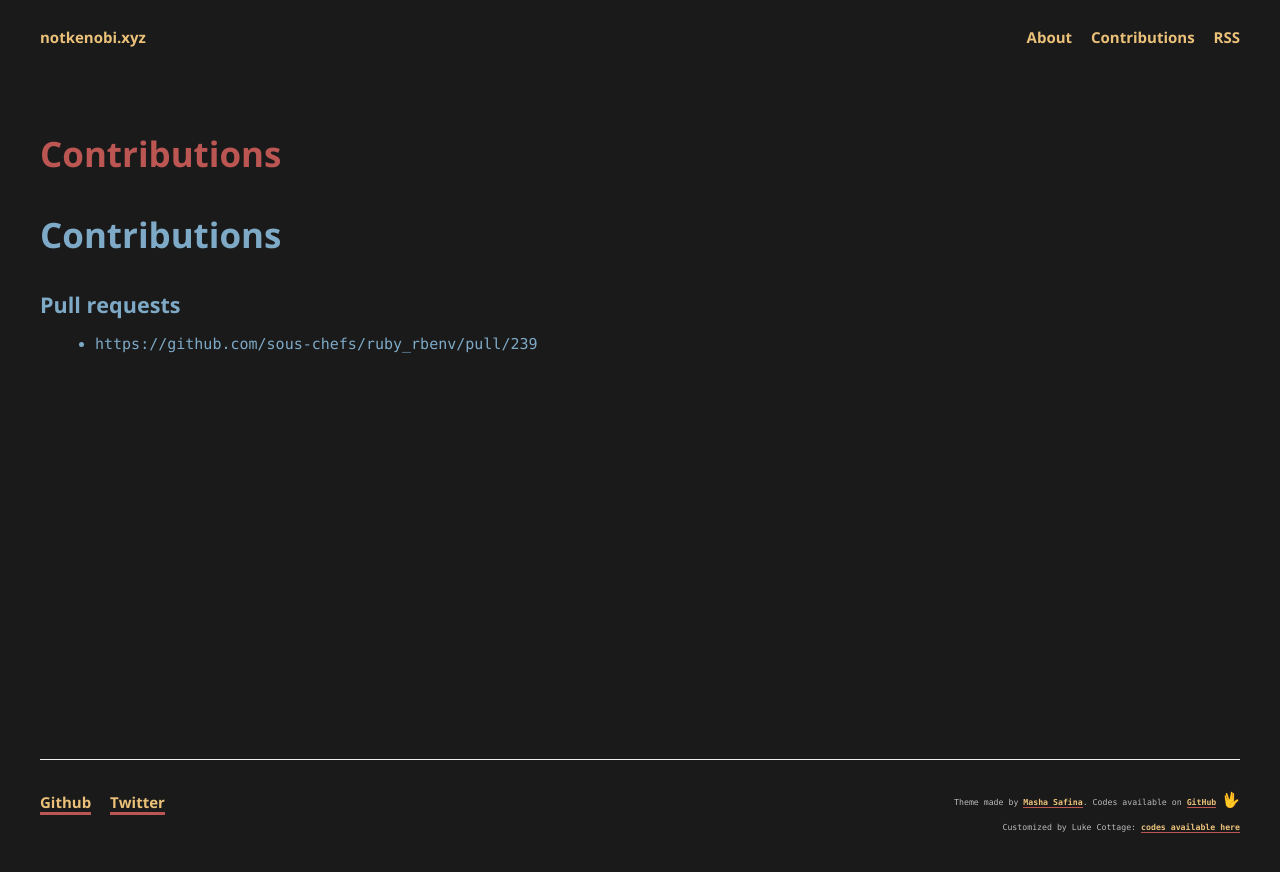
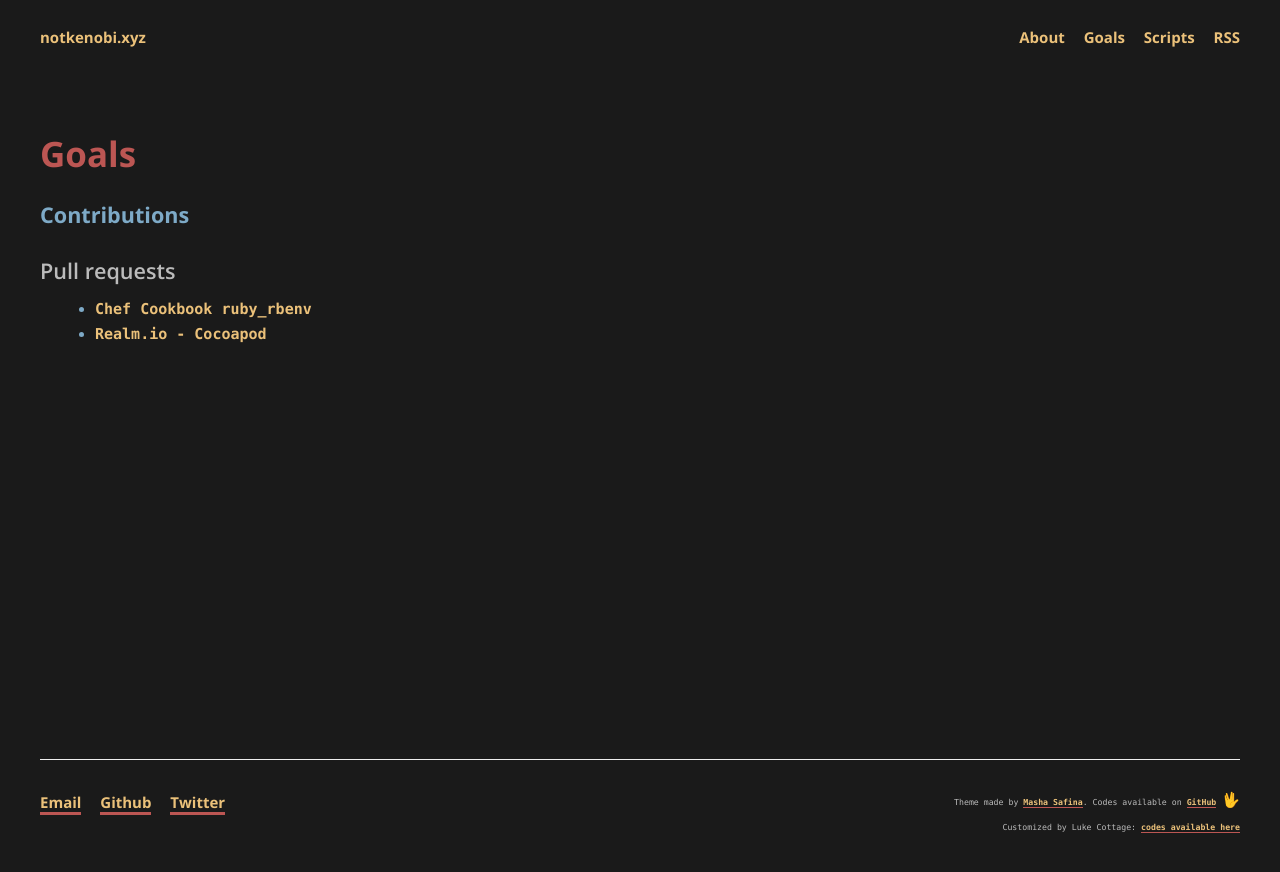
Before and after one commit to CPTBarbaciccia/cptbarbaciccia.github.io, a Jekyll site: the page built from goals.md, in a window 1280 px wide. Shown: the top 872 px of the page. Built offline with Jekyll 4.4.1, drawn with Linux system fonts in a browser that asks for light colours; some web fonts are replaced; our own code applies the rules of GitHub Pages for plain Markdown files.

Commit message:
:feelsgood: - some updates, added email and new sections

```diff
--- a/_config.yml
+++ b/_config.yml
@@ -6,7 +6,7 @@ baseurl:     ""
 url:         "http://notkenobi.xyz"
 
 # Social Links
-#email:            nope
+email:            johntitorwastaken@gmail.com
 twitter_username: luca9dario
 github_username:  x21Kenobi
 
--- a/goals.md
+++ b/goals.md
@@ -1,3 +1,12 @@
-# Contributions
-## Pull requests
-- https://github.com/sous-chefs/ruby_rbenv/pull/239
+---
+layout: page
+title: Goals
+permalink: /goals/
+---
+
+## Contributions
+
+### Pull requests
+
+- [Chef Cookbook ruby_rbenv](https://github.com/sous-chefs/ruby_rbenv/pull/239)
+- [Realm.io - Cocoapod](https://github.com/realm/realm-cocoa/pull/6105)
```
Also changed, not shown: scripts.md (added, +26 -0 lines), 1 other file.
